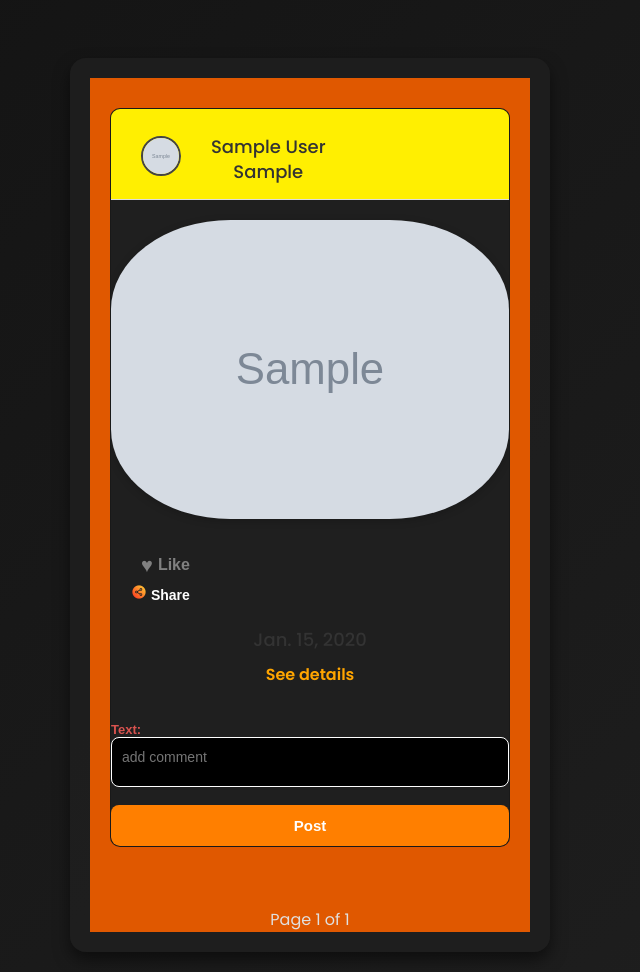
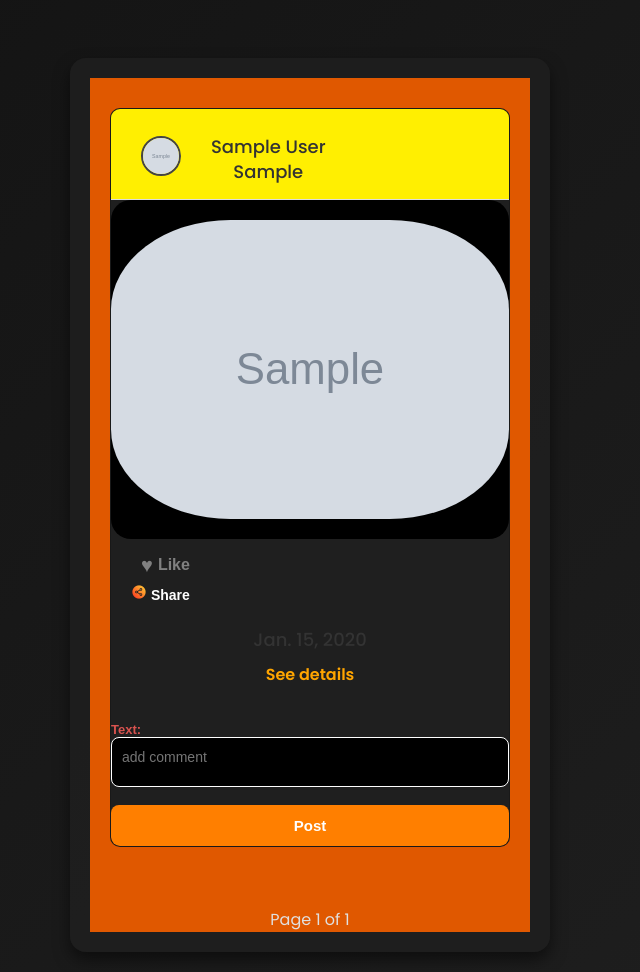
Before and after one commit to RaffyPetrov/ConnextoSocial, a Django app: page / in a window 1280 px wide. Shown: the part 142-1114 px from the top of the page, without its empty margins (330-970 px from the left). Run offline with Django 5.2, Linux system fonts and the light colour scheme; tables that the repository leaves empty hold one stand-in row (values such as "Sample post"); grey boxes marked "Sample" are stand-in pictures.

Commit message:
fixed: fixed the searchbar so the users can search for a car posts

```diff
--- a/ConnextoSocial/carphotos/views.py
+++ b/ConnextoSocial/carphotos/views.py
@@ -27,7 +27,7 @@ class CarPhotoEditPage(LoginRequiredMixin, UserPassesTestMixin, UpdateView):
     template_name = 'templates/photos/car-photo-edit-page.html'
 
     def test_func(self):
-        photo = get_object_or_404(CarPhoto, slug=self.kwargs['pk'])
+        photo = get_object_or_404(CarPhoto, pk=self.kwargs['pk'])
         return self.request.user == photo.user
 
     def get_success_url(self):
--- a/static/css/CarPhotoDetails.css
+++ b/static/css/CarPhotoDetails.css
@@ -65,11 +65,14 @@
 /* Post Image Container */
 .imgBx {
     position: relative;
-    overflow: revert; /* Prevent image overflow */
-    border-radius: 40%; /* Consistent rounded corners */
+    overflow: hidden; /* Prevent image overflow */
+    border-radius: 20px; /* Rounded corners */
     background-color: #000; /* Fallback background for transparency */
-    max-width: 100%; /* Responsive container width */
-    max-height: 300px; /* Restrict container height */
+    max-width: 100%; /* Ensure the container is responsive */
+    height: auto; /* Allow height to adjust based on image aspect ratio */
+    display: flex;
+    justify-content: center; /* Center the image horizontally */
+    align-items: center; /* Center the image vertically */
 }
 
 /* Profile Picture Styling */
--- a/static/css/home.css
+++ b/static/css/home.css
@@ -33,7 +33,6 @@ body {
     box-shadow: 0 8px 16px rgba(0, 0, 0, 0.5);
     overflow: hidden;
 }
-
 
 
 /* Like Button */
@@ -77,7 +76,6 @@ body {
 }
 
 
-
 /* Custom Share Button Styling */
 .share-btn-custom {
     display: inline-flex;
@@ -114,7 +112,6 @@ body {
 }
 
 
-
 /* Likes Count Styling */
 .likes {
     font-size: 14px;
@@ -122,7 +119,6 @@ body {
     font-weight: bold;
     margin-top: 10px;
 }
-
 
 
 /* Action Buttons Styling */
@@ -198,8 +194,6 @@ body {
 }
 
 
-
-
 /* Navbar Wrapper (Sliding Navbar) */
 .navbar-wrapper {
     position: fixed;
@@ -247,8 +241,8 @@ body {
 /* Remove default list markers (dots) */
 .navbar .nav-links ul {
     list-style-type: none; /* Removes bullets (dots) from the list */
-    padding-left: 0;       /* Removes any left padding */
-    margin-left: 0;        /* Removes any left margin */
+    padding-left: 0; /* Removes any left padding */
+    margin-left: 0; /* Removes any left margin */
 }
 
 .navbar .nav-links li {
@@ -294,7 +288,6 @@ body {
 }
 
 
-
 /* Ensure the search bar is hidden initially above the screen */
 .searchbar {
     position: fixed;
@@ -319,13 +312,15 @@ body::before {
     left: 0;
     width: 100%;
     height: 120px; /* Increased height for more space to hover */
-    z-index: 1001; /* Above everything else */
+    z-index: 1000; /* Slightly lower z-index than search bar */
     background: transparent; /* No background */
+    pointer-events: none; /* Make sure it doesn’t block interactions */
 }
+
 
 /* When hovering the top area, move the search bar into view */
 body:hover .searchbar {
-    top: 0;  /* Slide in the search bar */
+    top: 0; /* Slide in the search bar */
 }
 
 /* Search input field inside the search bar */
@@ -338,6 +333,7 @@ body:hover .searchbar {
     font-size: 14px;
     transition: all 0.3s ease-in-out;
     margin-right: 10px;
+    pointer-events: auto; /* Ensure pointer events are enabled for input */
 }
 
 .searchbar input:focus {
@@ -360,13 +356,13 @@ body:hover .searchbar {
     align-items: center;
     justify-content: center;
     height: 40px;
+    pointer-events: auto; /* Ensure pointer events are enabled for button */
 }
 
 .searchbar button:hover {
     background-color: #e05800;
     transform: translateY(-2px);
 }
-
 
 
 /* Add padding to content to prevent overlap */
--- a/static/css/profile.css
+++ b/static/css/profile.css
@@ -1,7 +1,7 @@
 .profile {
     margin: 50px auto;
-    width: 100%;
-    background-color: #f8f8f8;
+    width: 90%;
+    background-color: #8f9bf8;
     padding: 10px;
     border-radius: 17px;
     box-shadow: 0 4px 8px rgba(0, 0, 0, 0.1);
```
Also changed, not shown: mediafiles/vanessa-hudgens-casually-chills-in-her-65-mustang-gt350_3.jpg (added), mediafiles/vanessa-hudgens-casually-chills-in-her-65-mustang-gt350_3_tcbTr00.jpg (added).
